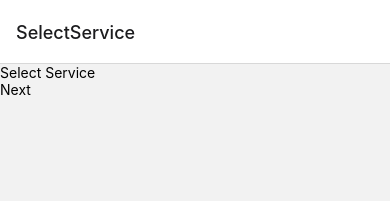
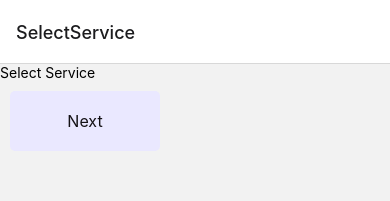
Before and after one commit to manusanchezg/scheduler-client, a React Native app: screen /SelectService in a window 390 px wide. Shown: the top 201 px of the page. Built offline with nearby package versions, Linux system fonts and the light colour scheme.

Commit message:
Added navigation and style to screens

```diff
--- a/App.tsx
+++ b/App.tsx
@@ -1,21 +1,10 @@
-import { StatusBar } from "expo-status-bar";
-import { StyleSheet, Text, View } from "react-native";
 import { NavigationContainer } from "@react-navigation/native";
 import ClientNavigator from "./src/navigation/ClientNavigation";
 
 export default function App() {
   return (
-    <NavigationContainer>
+    <NavigationContainer >
       <ClientNavigator />
     </NavigationContainer>
   );
 }
-
-const styles = StyleSheet.create({
-  container: {
-    flex: 1,
-    backgroundColor: "#fff",
-    alignItems: "center",
-    justifyContent: "center",
-  },
-});
--- a/src/navigation/ClientNavigation.tsx
+++ b/src/navigation/ClientNavigation.tsx
@@ -1,5 +1,4 @@
 import React from 'react';
-import { Text, View } from 'react-native';
 import { createNativeStackNavigator } from '@react-navigation/native-stack';
 import SelectService from '../screens/SelectService';
 import SelectDate from '../screens/SelectDate';
@@ -8,7 +7,9 @@ const Stack = createNativeStackNavigator();
 
 const ClientNavigator = () => {
   return (
-    <Stack.Navigator>
+    <Stack.Navigator screenOptions={{
+        headerStyle: {},
+    }}>
       <Stack.Screen name='SelectService' component={SelectService} />
       <Stack.Screen name='SelectDate' component={SelectDate} />
     </Stack.Navigator>
--- a/src/screens/SelectService.tsx
+++ b/src/screens/SelectService.tsx
@@ -1,6 +1,7 @@
 import React from "react";
 import { Text, View, TouchableOpacity } from "react-native";
 import { StackScreenProps } from "@react-navigation/stack";
+import globalStyles from "../styles/globalStyles";
 
 interface Props extends StackScreenProps<any, any> {}
 
@@ -8,8 +9,11 @@ const SelectService = ({ navigation }: Props) => {
   return (
     <View>
       <Text>Select Service</Text>
-      <TouchableOpacity onPress={() => navigation.navigate("SelectDate")}>
-        <Text>Next</Text>
+      <TouchableOpacity
+        style={globalStyles.button}
+        onPress={() => navigation.navigate("SelectDate")}
+      >
+        <Text style={globalStyles.buttonText}>Next</Text>
       </TouchableOpacity>
     </View>
   );
--- /dev/null
+++ b/src/styles/globalStyles.tsx
@@ -0,0 +1,22 @@
+import { StyleSheet } from 'react-native';
+
+const globalStyles = StyleSheet.create({
+  button: {
+    backgroundColor: '#EAE8FF',
+    paddingHorizontal: 10,
+    paddingVertical: 20,
+    margin: 10,
+    borderRadius: 5,
+    width: 150
+  },
+  buttonText: {
+    color: '#141115',
+    fontSize: 16,
+    textAlign: 'center',
+  },
+  background: {
+    backgroundColor: 'white'
+  }
+});
+
+export default globalStyles;
```
